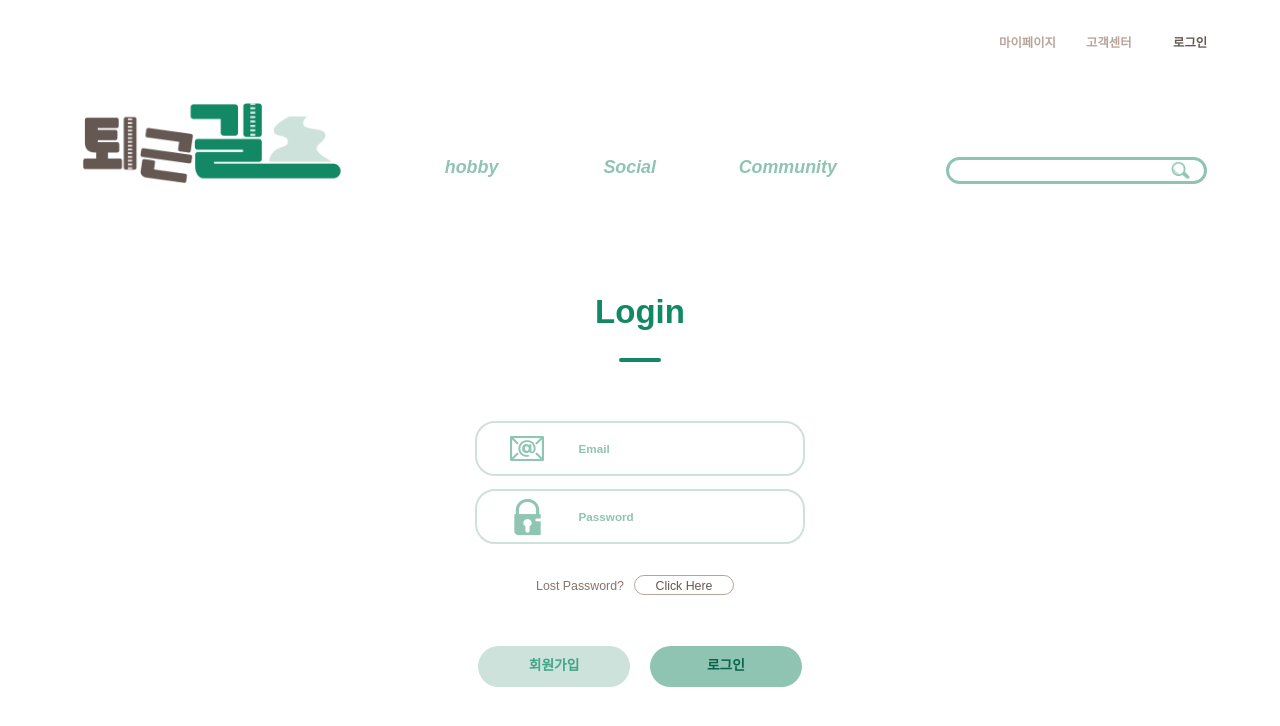
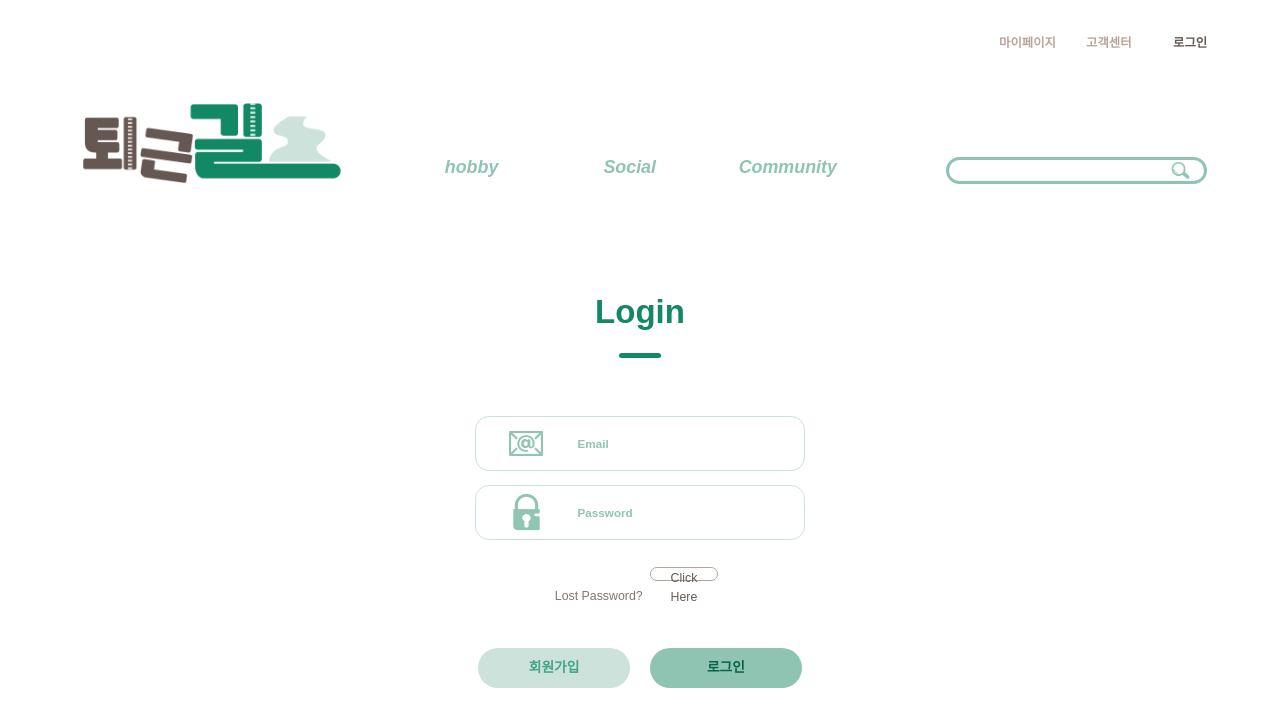
Before and after one commit to Teddybear-6/Front_ToeGeunGil, a React (Create React App) app in the folder toegeungil/: page /login in a window 1280 px wide. Shown: the top 726 px of the page. Built offline with nearby package versions, Linux system fonts and the light colour scheme; the HTML template or start-up script is replaced by a standard one.

Commit message:
css 전체 수정

```diff
--- a/toegeungil/src/App.js
+++ b/toegeungil/src/App.js
@@ -76,16 +76,17 @@ function App() {
           <Route path="mypage" element={<Mypage />}>
             {/* <Route index element={<Mypage/>}/> */}
           </Route>
-          {/* 취미 */}
+          {/* 검색 */}
           <Route path="search">
             <Route index element={<Search />} />
             <Route path="hobby" element={<HobbySearch />} />
+            <Route path="social" element={<SocialSearch />} />
           </Route>
+          {/* 취미 */}
           <Route element={<HobbyLayout localfilters={localfilters} setLocalFilters={setLocalFilters} />}>
             <Route path='hobby' element={<AllHobby localfilters={localfilters} />} />
             <Route path='hobby/:hobbyCode' element={<HobbyDetail />} />
             <Route path="hobbycategory/:categoryCode" element={<CategoryHobby localfilters={localfilters} />} />
-
           </Route>
           <Route element={<TutorLayout />}>
             <Route path="/tutor" element={<TutorHobbyList />} />
@@ -94,14 +95,9 @@ function App() {
             <Route path="/hobbystudent" element={<StudentList />} />
           </Route>
           {/* 소셜 */}
-          <Route path="search">
-            <Route index element={<Search />} />
-            <Route path="social" element={<SocialSearch />} />
-          </Route>
           <Route element={<SocialLayout localfilters={localfilters} setLocalFilters={setLocalFilters} />}>
             <Route path="social" element={<SocialMain localfilters={localfilters} />} />
             <Route path="socialcategory/:categoryCode" element={<SocialCategory localfilters={localfilters} />} />
-
           </Route>
           <Route>
             <Route path='social/:socialNum' element={<SocialDetail />} />
--- a/toegeungil/src/public/community/components/css/CommunityMain.css
+++ b/toegeungil/src/public/community/components/css/CommunityMain.css
@@ -1,13 +1,10 @@
 .community-main thead {
-
+    /* 번호 제목 작성자 지역 키워드 전체 */
     font-weight: bold;
     color: #87746B;
     background: #fff;
     font-size: 1rem;
-
-
 }
-
 
 .community-main {
     border-collapse: separate;
@@ -17,15 +14,14 @@
     margin-left: auto;
 }
 
-
 .community-main tbody {
     font-size: 1.125;
     color: #B9A49B;
     text-align: center;
 }
 
-.community-main th,
-td {
+.community-main td {
+    /* 내용 각 요소*/
     border: 0.125rem solid #B9A49B;
     width: 93.75rem;
     height: 4.375rem;
@@ -35,11 +31,12 @@ td {
 }
 
 .community-main th {
+    /* 번호, 제목, 작성자, 지역, 키워드 각 요소 */
     width: 93.75rem;
     height: 4.375rem;
     color: #87746B;
-    font-weight: 700;
-    border: 3px solid #8fc4b3;
+    font-weight: bold;
+    border: 0.188rem solid #B9A49B;
     font-size: 1.25rem;
 }
 
@@ -104,6 +101,10 @@ td {
     cursor: pointer;
 }
 
+.community-list-row:hover {
+    /* hover 효과 */
+    background-color: #E9E0DD;
+}
 
 .community-regist-button {
     background-color: #fff;
--- a/toegeungil/src/public/social/components/css/SocialMainCard.module.css
+++ b/toegeungil/src/public/social/components/css/SocialMainCard.module.css
@@ -76,15 +76,17 @@
 
 .mainSocialKeysTool {
     display: none;
+    position: absolute;
     width: 18.75rem;
     height: 4.375rem;
     margin-left: 1.25rem;
     margin-top: 0.313rem;
-    background-color: #87746B;
+    background-color: #8FC4B3;
     border-radius: 0.625rem;
 }
 
 .socialMainKeyword3Up:hover {
+    /* hover시 색 진해지기 */
     width: 4.375rem;
     height: 1.875rem;
     font-weight: 600;
--- a/toegeungil/src/public/user/Signup/Signup.js
+++ b/toegeungil/src/public/user/Signup/Signup.js
@@ -7,7 +7,7 @@ import name_icon from '../imgs/name.png';
 import nickname_icon from '../imgs/nickname.png';
 import email_icon from '../imgs/email.png';
 
-import "../css/Login.css"
+import "../css/user.css"
 
 const Signup = () => {
     const [action, setAction] = useState("SignUp");
--- a/toegeungil/src/public/user/mypage/mypage.css
+++ b/toegeungil/src/public/user/css/mypage.css
@@ -4,33 +4,6 @@
 
 body {
     font-family: Arial, Helvetica, sans-serif;
-}
-
-/* Style the header */
-.header {
-    /* background-color: #f1f1f1; */
-    display: center;
-    flex-direction: column;
-    align-items: center;
-    /* gap: 9px; */
-    /* width: 100%; */
-    margin-top: 1.875rem;
-    color: #03532e;
-    font-size: 2rem;
-    font-weight: 700;
-}
-
-.text {
-    color: #03532e;
-    font-size: 3rem;
-    font-weight: 700;
-}
-
-.underline {
-    width: 3.813rem;
-    height: 0.375rem;
-    background: #03532e;
-    border-radius: 0.563rem;
 }
 
 
@@ -42,7 +15,6 @@ body {
     font-weight: 500;
     float: left;
     margin-top: 3.125rem;
-
     width: 24%;
     padding: 1.875rem;
     height: 18.75rem;
--- a/toegeungil/src/public/user/css/Login.css
+++ b/toegeungil/src/public/user/css/user.css
@@ -28,7 +28,7 @@
     height: 0.375rem;
     background: #128865;
     border-radius: 0.563rem;
-    margin-top: 15px;
+    margin-top: 0.938rem;
 }
 
 .userInputs {
@@ -45,8 +45,8 @@
     width: 30rem;
     height: 5rem;
     background: white;
-    border-radius: 20px;
-    border: 2px solid #CCE2DB;
+    border-radius: 1.25rem;
+    border: 0.125rem solid #CCE2DB;
     color: #41A487;
 }
 
@@ -85,11 +85,11 @@
     color: #655853;
     cursor: pointer;
     background-color: white;
-    margin: 10px;
-    width: 100px;
-    height: 20px;
-    border: 1px solid #B9A49B;
-    border-radius: 10px;
+    margin: 0.625rem;
+    width: 6.25rem;
+    height: 1.25rem;
+    border: 0.063rem solid #B9A49B;
+    border-radius: 0.625rem;
 }
 
 .userSubmitContainer {
@@ -160,12 +160,12 @@
     height: 1.875rem;
     background: #8FC4B3;
     color: #096249;
-    border-radius: 10px;
+    border-radius: 0.625rem;
     padding: auto;
     font-size: 0.813rem;
     font-weight: 700;
     cursor: pointer;
-    margin-right: 20px;
+    margin-right: 1.25rem;
 }
 
 .userCheckId:hover {
--- a/toegeungil/src/public/user/findpassword/Findpass.js
+++ b/toegeungil/src/public/user/findpassword/Findpass.js
@@ -3,7 +3,7 @@ import React, { useState } from "react";
 import { Link, json, useNavigate } from 'react-router-dom';
 import email_icon from '../imgs/email.png';
 
-import "../css/Login.css"
+import "../css/user.css"
 
 const Findpass = () => {
 
--- a/toegeungil/src/public/user/login/LoginSignup.js
+++ b/toegeungil/src/public/user/login/LoginSignup.js
@@ -4,7 +4,7 @@ import { Link, useNavigate } from 'react-router-dom';
 import email_icon from '../imgs/email.png';
 import password_icon from '../imgs/pass.png';
 
-import "../css/Login.css"
+import "../css/user.css"
 
 const LoginSignup = ({ setLogin }) => {
     const [action, setAction] = useState("Login");
--- a/toegeungil/src/public/user/mypage/Mypage.js
+++ b/toegeungil/src/public/user/mypage/Mypage.js
@@ -1,17 +1,15 @@
 import React, { useState } from "react";
 import { useNavigate } from 'react-router-dom';
-import './mypage.css';
+import '../css/mypage.css';
 
 const Mypage = () => {
     const [action, setAction] = useState("Mypage");
     return (
         <>
-            <div className="container">
-                <div className="header">
-                    <div className="text">Mypage</div>
-                    <div className="underline"></div>
-                </div>
-            </div>
+            <div className='toegeungillayout'>
+                <div className="menuFont">Mypage</div>
+                <hr className='hrSty' />
+                <div className='layout2'>
                     <div className="mypage-main">
                         <table >
                             <thead>
@@ -59,21 +57,8 @@ const Mypage = () => {
                 </ul>
             </div>
             </div> */}
-
-
-
-
-
-
-            {/* <div class="footer">
-            <p>    FORUM ABOUT
-                W3Schools is optimized for learning and training. Examples might be simplified to improve reading and learning.
-                Tutorials, references, and examples are constantly reviewed to avoid errors, but we cannot warrant full correctness
-                of all content. While using W3Schools, you agree to have read and accepted our terms of use, cookie and privacy policy.
-                Copyright 1999-2023 by Refsnes Data. All Rights Reserved. W3Schools is Powered by W3.CSS.</p>
-            </div>  */}
-
-
+                </div>
+            </div>
         </>
     )
 }
```
Also changed, not shown: toegeungil/src/public/user/main/Main.js (deleted, +0 -10 lines). Lines whose indentation alone changed are shown as unchanged.
